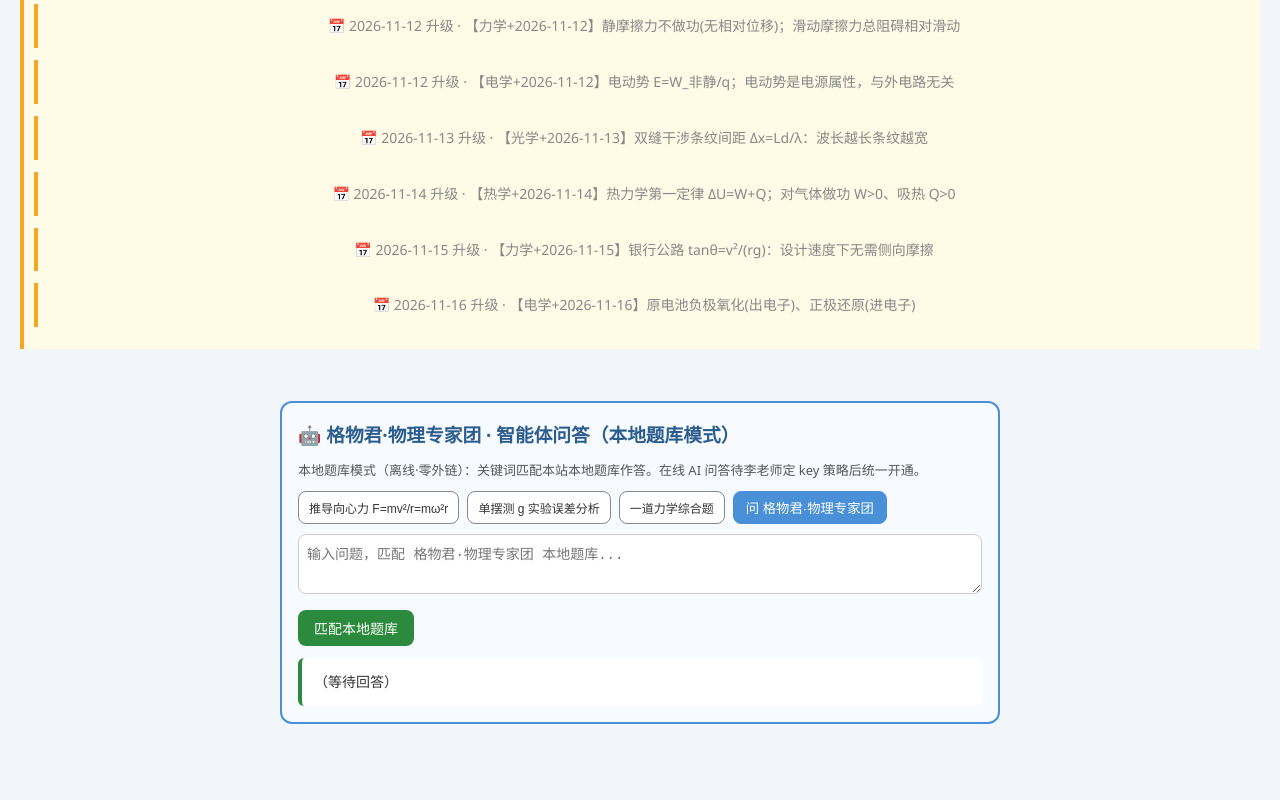
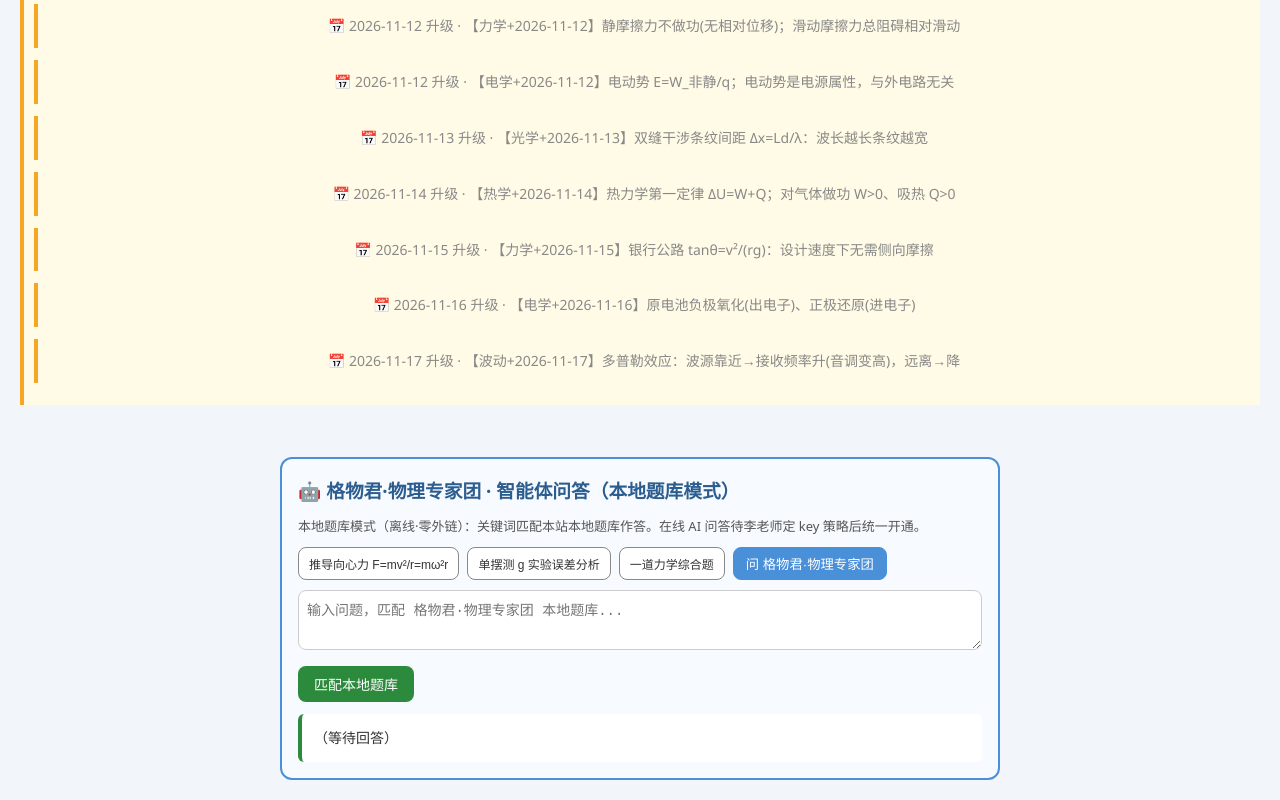
Before and after one commit to dapengzhanchi141345/li-yanming-physics, a plain HTML site: page index.html in a window 1280 px wide. Shown: the part 2237-3037 px from the top of the page. Before the commit the page ends 2981 px from the top, so only its background shows below. Drawn offline with Linux system fonts and the light colour scheme.

Commit message:
physics 12独立站升级 2026-11-17

```diff
--- a/index.html
+++ b/index.html
@@ -153,6 +153,8 @@ footer{text-align:center;padding:20px;color:#888;font-size:13px;margin-top:30px;
 <div style="background:#fffbe6;border-left:4px solid #f5a623;padding:10px;margin:12px 0;font-size:14px">📅 2026-11-15 升级 · 【力学+2026-11-15】银行公路 tanθ=v²/(rg)：设计速度下无需侧向摩擦</div>
 
 <div style="background:#fffbe6;border-left:4px solid #f5a623;padding:10px;margin:12px 0;font-size:14px">📅 2026-11-16 升级 · 【电学+2026-11-16】原电池负极氧化(出电子)、正极还原(进电子)</div>
+
+<div style="background:#fffbe6;border-left:4px solid #f5a623;padding:10px;margin:12px 0;font-size:14px">📅 2026-11-17 升级 · 【波动+2026-11-17】多普勒效应：波源靠近→接收频率升(音调变高)，远离→降</div>
 </footer>
 
 <script>
```
